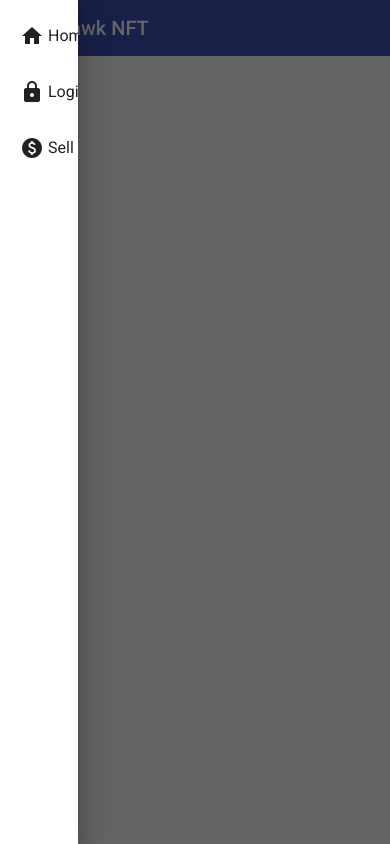
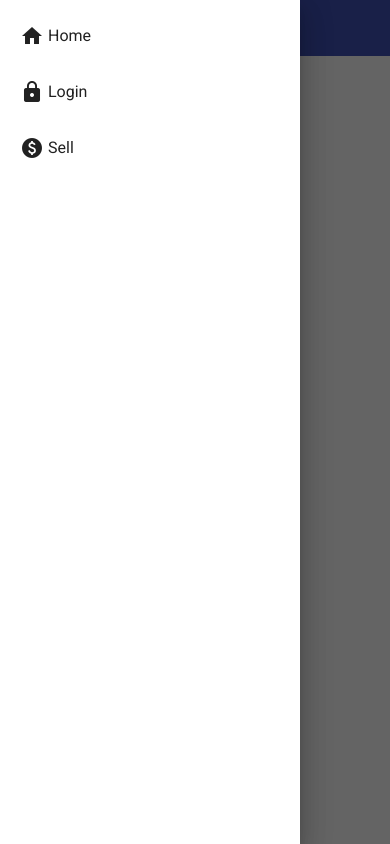
Before and after one commit to tauapp/harmony-nft, an Angular app in the folder frontend/: page / in a window 390 px wide. Both pictures are taken after a click on the button "menu". Built offline with nearby package versions, Linux system fonts and the light colour scheme.

Commit message:
Landing scaffold and better sidebar responsiveness

```diff
--- a/frontend/src/app/app.component.css
+++ b/frontend/src/app/app.component.css
@@ -1,3 +1,6 @@
 mat-drawer-container {
     height: 100%
 }
+mat-drawer {
+    width: 300px
+}
--- a/frontend/src/app/app.component.html
+++ b/frontend/src/app/app.component.html
@@ -1,5 +1,6 @@
 <mat-drawer-container>
-    <mat-drawer #drawer mode="over" [ngStyle]="{'width': windowWidth * 0.2 + 'px'}">
+  <!--Make drawer width of 20% of screen-->
+    <mat-drawer #drawer mode="over">
       <mat-nav-list>
         <a mat-list-item><mat-icon matListIcon>home</mat-icon> Home </a>
         <a mat-list-item><mat-icon matListIcon>lock</mat-icon> Login </a>
--- a/frontend/src/app/app.component.ts
+++ b/frontend/src/app/app.component.ts
@@ -1,4 +1,4 @@
-import { Component } from '@angular/core';
+import { Component, OnInit } from '@angular/core';
 
 @Component({
   selector: 'app-root',
@@ -6,5 +6,4 @@ import { Component } from '@angular/core';
   styleUrls: ['./app.component.css'],
 })
 export class AppComponent {
-  windowWidth = window.innerWidth
 }
--- a/frontend/src/app/app.module.ts
+++ b/frontend/src/app/app.module.ts
@@ -10,12 +10,14 @@ import { MatIconModule } from '@angular/material/icon'
 import {MatButtonModule} from '@angular/material/button';
 import {MatSidenavModule} from '@angular/material/sidenav';
 import {MatListModule} from '@angular/material/list';
+import { LandingComponent } from './pages/landing/landing.component';
 
 
 
 @NgModule({
   declarations: [
-    AppComponent
+    AppComponent,
+    LandingComponent
   ],
   imports: [
     BrowserModule,
--- /dev/null
+++ b/frontend/src/app/pages/landing/landing.component.html
@@ -0,0 +1 @@
+<p>landing works!</p>
--- /dev/null
+++ b/frontend/src/app/pages/landing/landing.component.ts
@@ -0,0 +1,15 @@
+import { Component, OnInit } from '@angular/core';
+
+@Component({
+  selector: 'app-landing',
+  templateUrl: './landing.component.html',
+  styleUrls: ['./landing.component.css']
+})
+export class LandingComponent implements OnInit {
+
+  constructor() { }
+
+  ngOnInit(): void {
+  }
+
+}
```
Also changed, not shown: frontend/src/app/pages/landing/landing.component.css (added), 1 other file (tests, documents, lock files or other folders).
